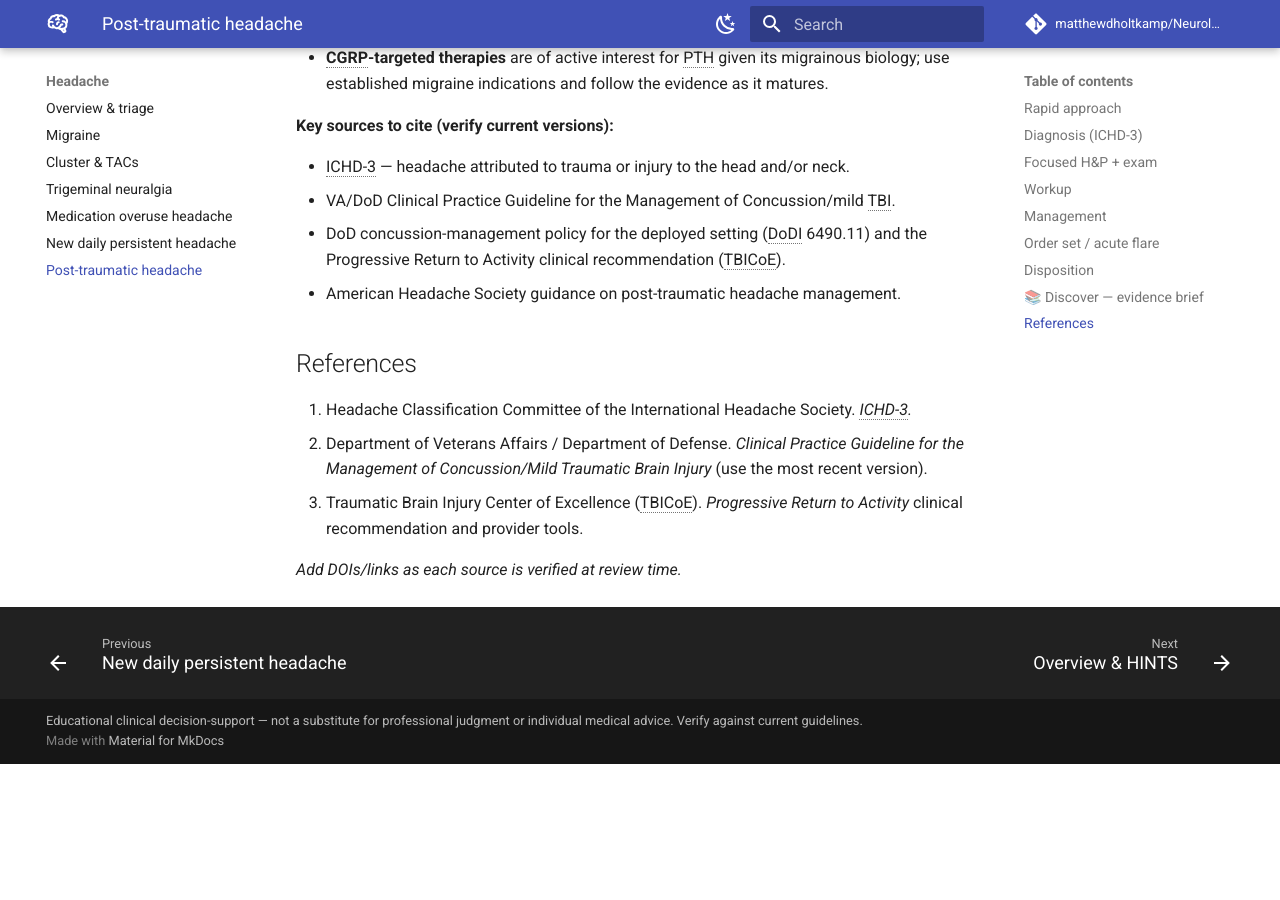
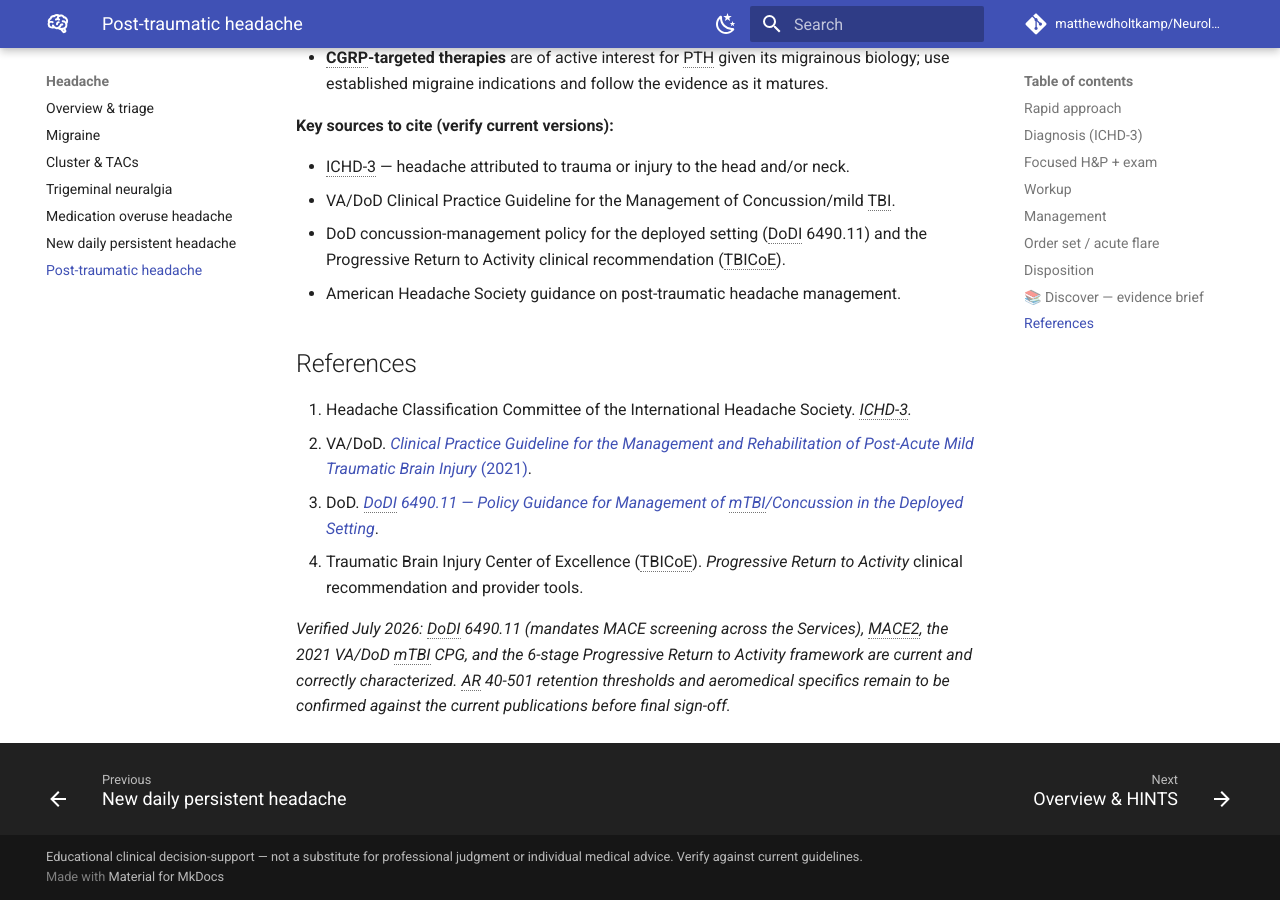
Before and after one commit to matthewdholtkamp/Neurology, an MkDocs documentation site: the page built from docs/headache/post-traumatic.md, in a window 1280 px wide and 900 px high, scrolled down 3587 px. Built offline with MkDocs 1.6.1 and Material for MkDocs 9.7.7, drawn with Linux system fonts in a browser that asks for light colours; comment, search, counter and statistics services are not loaded; before the commit the page ends 4351 px from its top, so only the background shows below that.

Commit message:
Add verified source citations to migraine & post-traumatic pages
Source-verification pass (July 2026) against current references:
- Migraine drug facts confirmed: zavegepant nasal (2023), atogepant chronic-migraine
  indication (2023), lasmiditan >=8h driving restriction, rimegepant dual acute+
  preventive, gepants not associated with MOH.
- Post-traumatic military citations confirmed and now linked: DoDI 6490.11, MACE2,
  2021 VA/DoD mTBI CPG, 6-stage Progressive Return to Activity.
- Added dated "verified" notes; flagged AR 40-501/aeromedical specifics as still pending.

Co-Authored-By: Claude Opus 4.8 <noreply@anthropic.com>

```diff
--- a/docs/headache/post-traumatic.md
+++ b/docs/headache/post-traumatic.md
@@ -141,9 +141,14 @@ cases.
 ## References
 
 1. Headache Classification Committee of the International Headache Society. *ICHD-3.*
-2. Department of Veterans Affairs / Department of Defense. *Clinical Practice Guideline for the
-   Management of Concussion/Mild Traumatic Brain Injury* (use the most recent version).
-3. Traumatic Brain Injury Center of Excellence (TBICoE). *Progressive Return to Activity* clinical
+2. VA/DoD. [*Clinical Practice Guideline for the Management and Rehabilitation of Post-Acute Mild
+   Traumatic Brain Injury* (2021)](https://www.healthquality.va.gov/guidelines/rehab/mtbi/).
+3. DoD. [*DoDI 6490.11 — Policy Guidance for Management of mTBI/Concussion in the Deployed
+   Setting*](https://www.esd.whs.mil/Portals/54/Documents/DD/issuances/dodi/649011p.pdf).
+4. Traumatic Brain Injury Center of Excellence (TBICoE). *Progressive Return to Activity* clinical
    recommendation and provider tools.
 
-*Add DOIs/links as each source is verified at review time.*
+*Verified July 2026: DoDI 6490.11 (mandates MACE screening across the Services), MACE2, the 2021
+VA/DoD mTBI CPG, and the 6-stage Progressive Return to Activity framework are current and correctly
+characterized. AR 40-501 retention thresholds and aeromedical specifics remain to be confirmed
+against the current publications before final sign-off.*
```
Also changed, not shown: docs/headache/migraine.md (+5 -1 lines).
